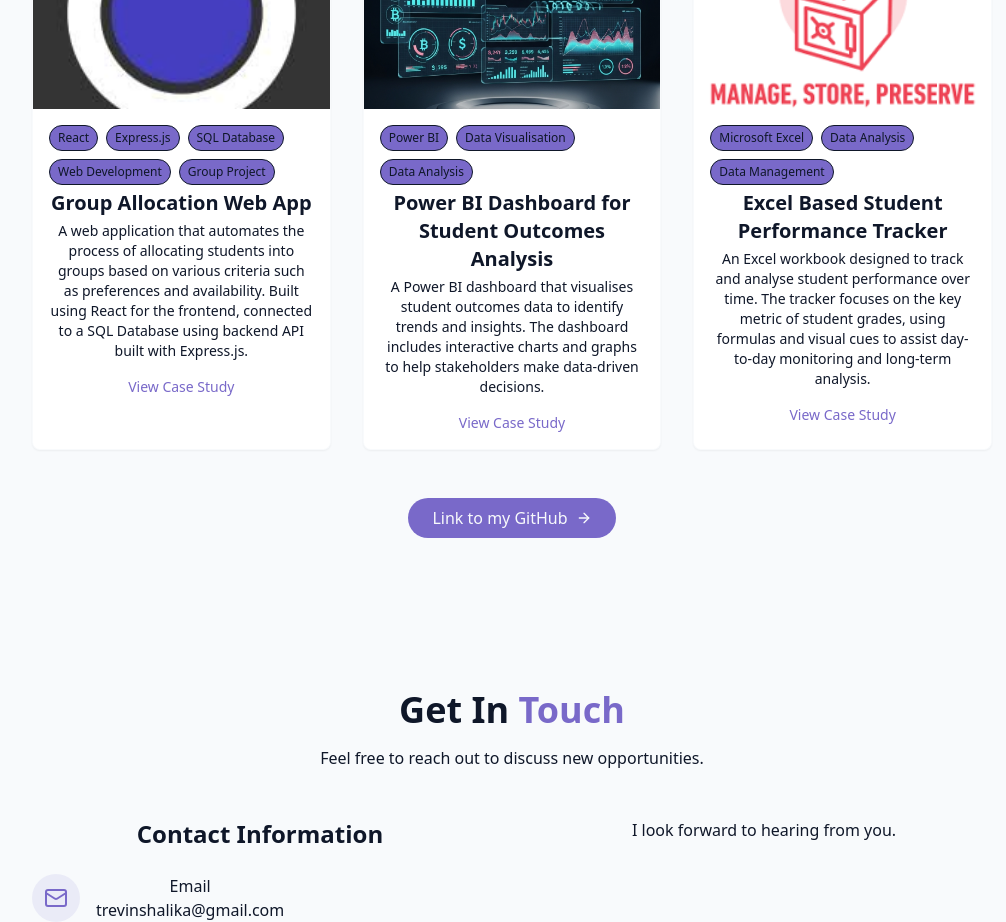
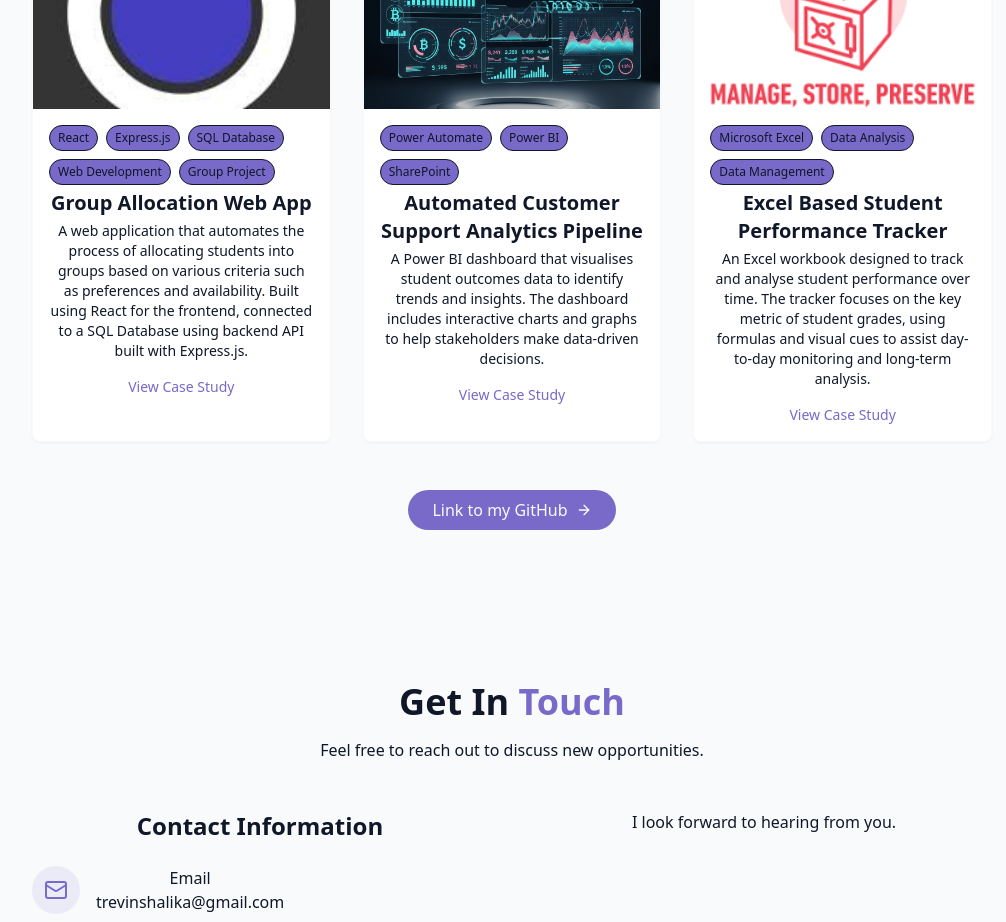
Before and after one commit to T-revin/Portfolio-Website, a React (Vite) app: page / in a window 1280 px wide. Shown: the part 3040-3962 px from the top of the page, without its empty margins (128-1134 px from the left). Built offline with nearby package versions, Linux system fonts and the light colour scheme.

Commit message:
Case studies for each project are now fully implemented, with unneccesary Github links removed if not needed

```diff
--- a/src/components/ProjectModal.jsx
+++ b/src/components/ProjectModal.jsx
@@ -3,15 +3,22 @@
 
 export const ProjectModal = ({ isOpen, onClose, project }) => {
   useEffect(() => {
+    const handleKeyDown = (e) => {
+      if (e.key === 'Escape') onClose();
+    };
+
     if (isOpen) {
       document.body.style.overflow = 'hidden';
+      window.addEventListener('keydown', handleKeyDown);
     } else {
       document.body.style.overflow = 'unset';
     }
+
     return () => {
       document.body.style.overflow = 'unset';
+      window.removeEventListener('keydown', handleKeyDown);
     };
-  }, [isOpen]);
+  }, [isOpen, onClose]);
 
   if (!isOpen || !project) return null;
 
@@ -24,7 +31,7 @@
       />
 
       {/* Modal Content */}
-      <div className="relative w-full max-w-4xl max-h-[90vh] overflow-y-auto bg-background rounded-2xl border border-primary/20 shadow-2xl animate-in fade-in zoom-in-95 duration-200">
+      <div className="relative w-full max-w-4xl max-h-[90vh] overflow-y-auto bg-background rounded-2xl border border-primary/20 shadow-2xl animate-in fade-in zoom-in-95 duration-300">
 
         {/* Close Button - Floats top right */}
         <button
--- a/src/components/ProjectsSection.jsx
+++ b/src/components/ProjectsSection.jsx
@@ -32,22 +32,27 @@
   },
   {
     id: 2,
-    title: 'Power BI Dashboard for Student Outcomes Analysis',
+    title: 'Automated Customer Support Analytics Pipeline',
     description:
       'A Power BI dashboard that visualises student outcomes data to identify trends and insights. The dashboard includes interactive charts and graphs to help stakeholders make data-driven decisions.',
     image: '/projects/DataDashboard.png',
-    tags: ['Power BI', 'Data Visualisation', 'Data Analysis'],
+    tags: ['Power Automate', 'Power BI', 'SharePoint'],
     demoURL: '#',
-    gitHubUrl: '#',
+    gitHubUrl: null,
     hasCaseStudy: true,
     details: {
       problem:
-        'Legacy reporting tools provided static, delayed insights into student performance metrics.',
+        'Support officers were manually tracking tickets, leading to data entry errors and a 48-hour lag in reporting.',
       solution:
-        'Built an interactive Power BI dashboard connecting directly to live student data sources for real-time analysis.',
+        'Developed a dual-flow automation. Flow 1 parses incoming Outlook emails and extracts metadata to SharePoint. Flow 2 triggers updates to the Power BI dataset for near real-time visualization.',
       impact:
-        'Enabled faculty to identify at-risk students 3 weeks earlier in the semester.',
-      techStackDetails: ['Power BI', 'DAX', 'SQL Server Analysis Services'],
+        'Eliminated 100% of manual data entry for ticket tracking and provided management with live volume metrics.',
+      techStackDetails: [
+        'Power Automate (Flow)',
+        'SharePoint Lists',
+        'Power BI Service',
+        'DAX',
+      ],
       architectureImage: '/projects/architecture-placeholder.png',
     },
   },
```
